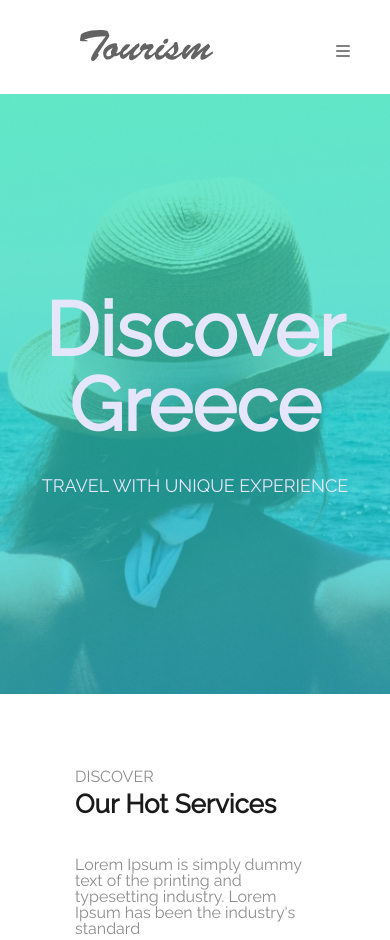
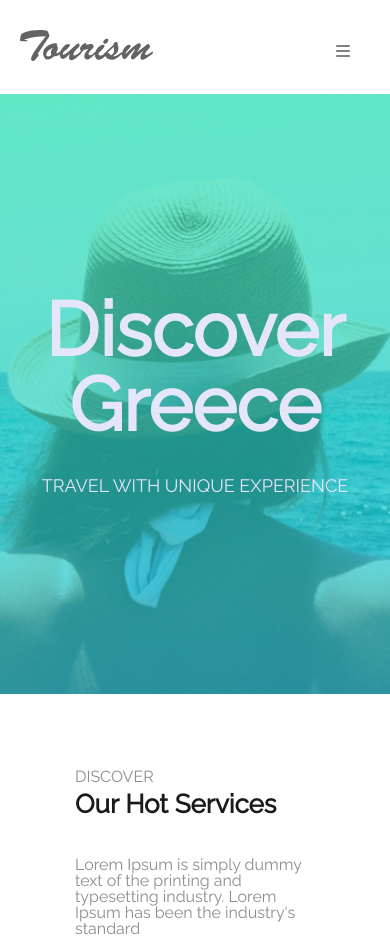
Before and after one commit to mariamogig/Less10-Mariam-gigauri, a plain HTML site: page index.html in a window 390 px wide. Shown: the top 940 px of the page. Drawn offline with Linux system fonts and the light colour scheme.

Commit message:
logo position changed

```diff
--- a/css/responsive.css
+++ b/css/responsive.css
@@ -8,6 +8,7 @@
     .burger {
         display: block;
     }
+
 }
 @media (max-width: 1500px) {
     .sec2 {
@@ -16,3 +17,8 @@
         margin:auto;
     }
 }
+@media (max-width: 650px) {
+.logo {
+    padding-left: 20px;
+}
+}
```
